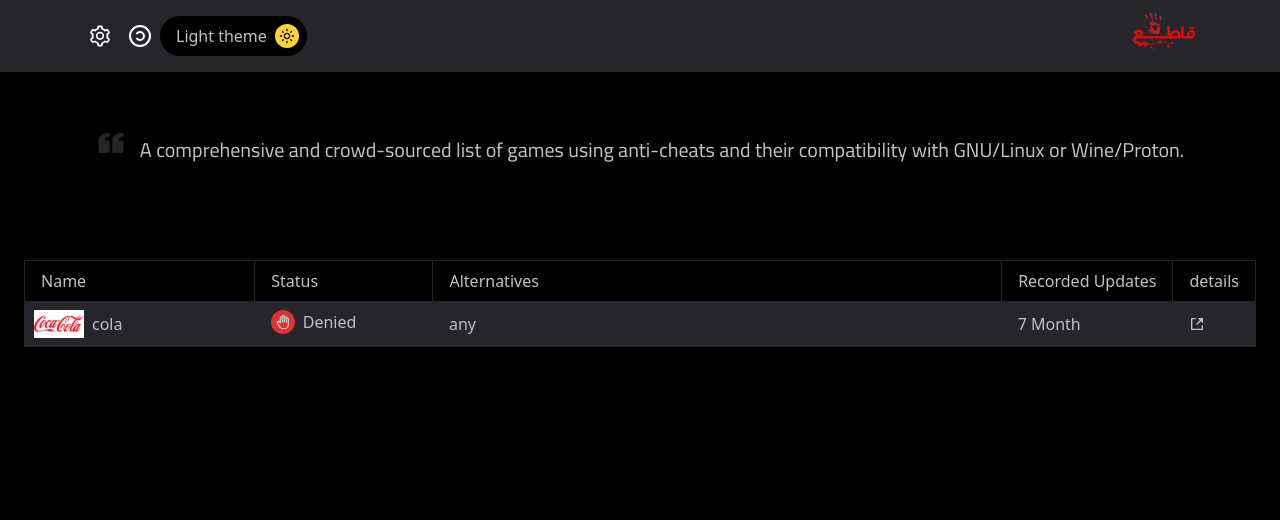
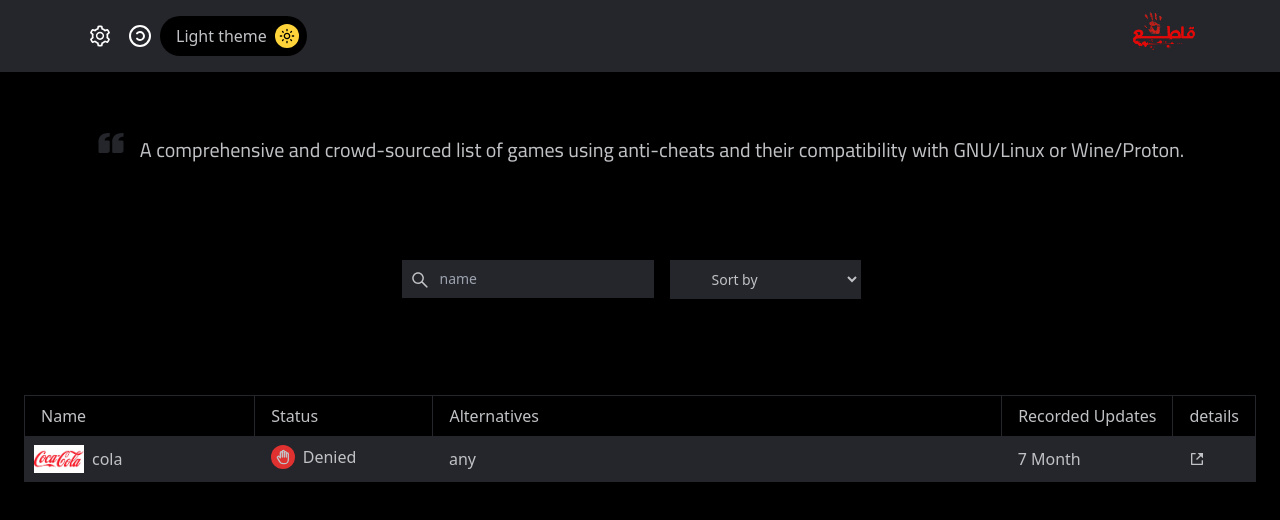
Before and after one commit to 0xyosef/boycott, a Next.js app: page / in a window 1280 px wide. Shown: the top 520 px of the page. Built offline with nearby package versions, Linux system fonts and the light colour scheme.

Commit message:
add filter Component UI

```diff
--- a/package.json
+++ b/package.json
@@ -9,8 +9,6 @@
     "lint": "next lint"
   },
   "dependencies": {
-    "@mantine/core": "^7.1.7",
-    "@mantine/hooks": "^7.1.7",
     "icons-react": "^3.7.1",
     "next": "14.0.0",
     "react": "^18",
@@ -24,7 +22,6 @@
     "autoprefixer": "^10",
     "eslint": "^8",
     "eslint-config-next": "14.0.0",
-    "postcss": "^8",
     "tailwindcss": "^3",
     "typescript": "^5"
   }
--- a/postcss.config.js
+++ b/postcss.config.js
@@ -2,5 +2,5 @@ module.exports = {
   plugins: {
     tailwindcss: {},
     autoprefixer: {},
-  },
+  }
 }
--- /dev/null
+++ b/src/app/_components/Filter.tsx
@@ -0,0 +1,11 @@
+import Search from "@/components/Search";
+import SelectMenus from "@/app/_components/SelectMenus";
+
+export default function Filter(){
+    return(
+        <div className="flex justify-center ">
+            <Search />
+            <SelectMenus />
+        </div>
+    )
+}
--- a/src/app/Components/Hero.tsx
+++ b/src/app/_components/Hero.tsx
@@ -1,7 +1,6 @@
-import {BiSolidQuoteLeft} from "react-icons/bi";
 import {Cairo} from "next/font/google";
-import HeroText from "@/app/Components/HeroText";
-import Table from "@/components/Table";
+import HeroText from "@/app/_components/HeroText";
+import Filter from "@/app/_components/Filter";
 
 const cairo = Cairo({
     subsets:['latin'],
@@ -14,6 +13,9 @@ export default function Hero(){
             <div className={`flex  md:text-xl text-[16px] ${cairo.className} `}>
                 <HeroText />
             </div>
+            <div className="mt-24">
+                <Filter />
+            </div>
         </div>
     )
 }
--- /dev/null
+++ b/src/app/_components/SelectMenus.tsx
@@ -0,0 +1,14 @@
+export default function SelectMenus(){
+    return(
+        <>
+            <select
+                name="sort"
+                className="border border-primary  py-2 pl-9 pr-3 bg-background-light
+                focus:outline-none focus:border-accent  sm:text-sm mx-4 " >
+                <option className="text-text" value="">Sort by</option>
+                <option value="JM">John Mayer</option>
+                <option value="SRV">Stevie Ray Vaughn</option>
+            </select>
+        </>
+    )
+}
--- a/src/app/layout.tsx
+++ b/src/app/layout.tsx
@@ -1,9 +1,6 @@
 import type { Metadata } from 'next'
-import { Cairo } from 'next/font/google'
 import './globals.css'
 import NavBar from "@/components/NavBar";
-
-
 
 export const metadata: Metadata = {
   title: 'Create Next App',
--- a/src/app/page.tsx
+++ b/src/app/page.tsx
@@ -1,12 +1,12 @@
 import NavBar from "@/components/NavBar";
-import Hero from "@/app/Components/Hero";
+import Hero from "@/app/_components/Hero";
 import Table from "@/components/Table";
 import {data} from "@/JSON/data";
 
 export default function Home() {
   return (
    <div className="flex flex-col items-center justify-center mx-6 my-16 ">
-       <div>
+       <div className="flex flex-col justify-center items-center">
            <Hero />
        </div>
        <div className="mt-24 w-full flex ">
--- /dev/null
+++ b/src/components/Search.tsx
@@ -0,0 +1,18 @@
+import {AiOutlineSearch} from "react-icons/ai";
+
+export default function Search(){
+    return(
+        <label className="relative block w-fit text-text ">
+            <span className="absolute inset-y-0 left-0 flex items-center pl-2">
+                <AiOutlineSearch  className="h-5 w-5 " />
+            </span>
+            <input
+                className="border border-primary   py-2 pl-9 pr-3 bg-background-light
+                focus:outline-none focus:border-accent  sm:text-sm"
+                placeholder="name"
+                type="text"
+                name="search"
+            />
+        </label>
+    )
+}
--- a/src/components/Table.tsx
+++ b/src/components/Table.tsx
@@ -39,7 +39,7 @@ export default function Table({data}:Props){
                     </thead>
                     {data.map((data,id)=>(
                         <>
-                            <Tbody src={data.src} name={data.name} status={data.status} alternatives={data.alternatives} updateTame={data.updateTame} sourceUrl={data.sourceUrl} />
+                            <Tbody key={id} src={data.src} name={data.name} status={data.status} alternatives={data.alternatives} updateTame={data.updateTame} sourceUrl={data.sourceUrl} />
                         </>
                     ))}
                 </table>
```
Also changed, not shown: src/app/_components/HeroText.tsx (renamed from src/app/Components/HeroText.tsx), 1 other file (tests, documents, lock files or other folders).
